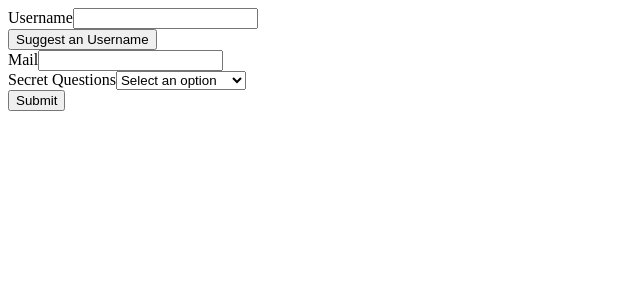
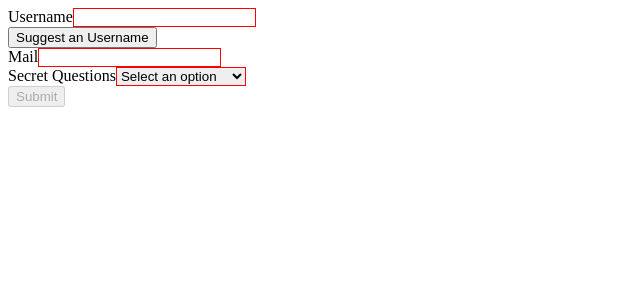
Before and after one commit to findsaranya/forms, an Angular app in the folder angularForms/: page / in a window 1280 px wide. Shown: the top 300 px of the page, without its empty margins (0-640 px from the left). Built offline with nearby package versions, Linux system fonts and the light colour scheme.

Commit message:
add invalid class

```diff
--- a/angularForms/src/app/app.component.css
+++ b/angularForms/src/app/app.component.css
@@ -0,0 +1,4 @@
+input.ng-invalid,
+select.ng-invalid {
+  border: 1px solid red;
+}
--- a/angularForms/src/app/app.component.html
+++ b/angularForms/src/app/app.component.html
@@ -38,7 +38,10 @@
             <option value="teacher">Your first teacher?</option>
           </select>
         </div>
-        <button class="btn btn-primary" type="submit">Submit</button>
+        <button class="btn btn-primary"
+        type="submit"
+        [disabled]="!form.valid"
+        >Submit</button>
       </form>
     </div>
   </div>
```
